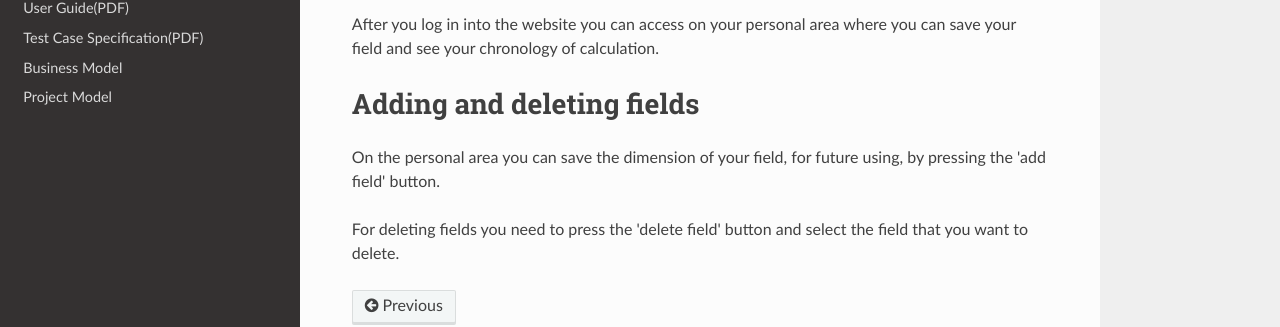
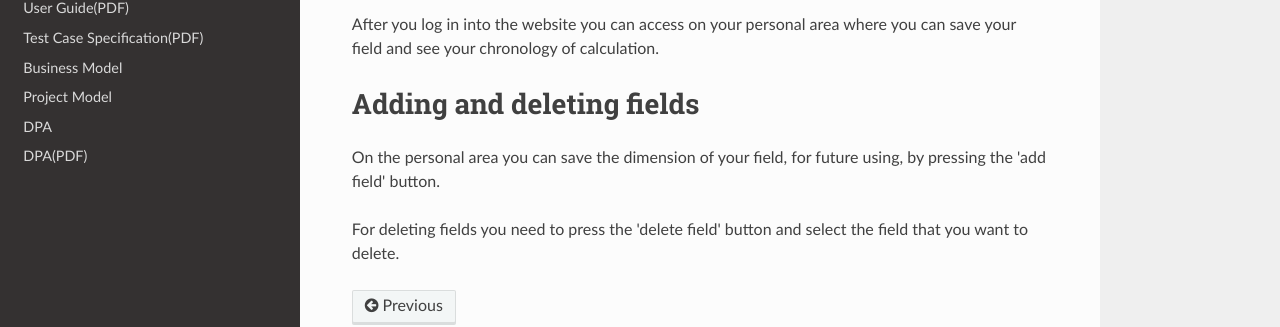
Before and after one commit to adrianvidrascu/anno2020_5di_team3, an MkDocs documentation site: the page built from docs/User_Guide.md, in a window 1280 px wide and 1256 px high. Shown: the part 837-1164 px from the top of the window. Built offline with MkDocs 1.6.1, drawn with Linux system fonts in a browser that asks for light colours; nearby versions of some CDN libraries.

Commit message:
Update mkdocs.yml

```diff
--- a/mkdocs.yml
+++ b/mkdocs.yml
@@ -26,6 +26,8 @@ nav:
     - 'Test Case Specification(PDF)': 'Test_Case_Specification.pdf'
     - 'Business Model': 'business_model.pdf'
     - 'Project Model': 'Project_Mode.pdf'
+    - 'DPA': 'DPA.docx'
+    - 'DPA(PDF)': 'DPA.pdf'
 
 theme:
     name: readthedocs
```
